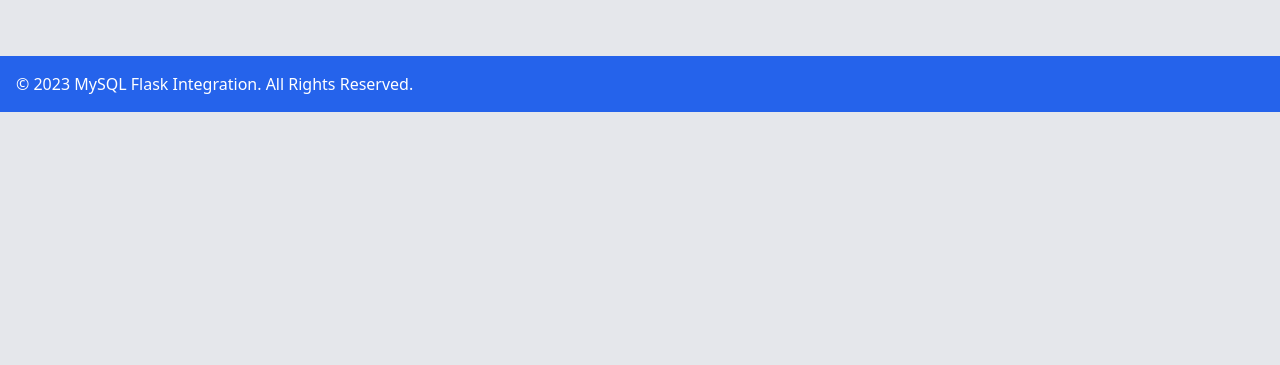
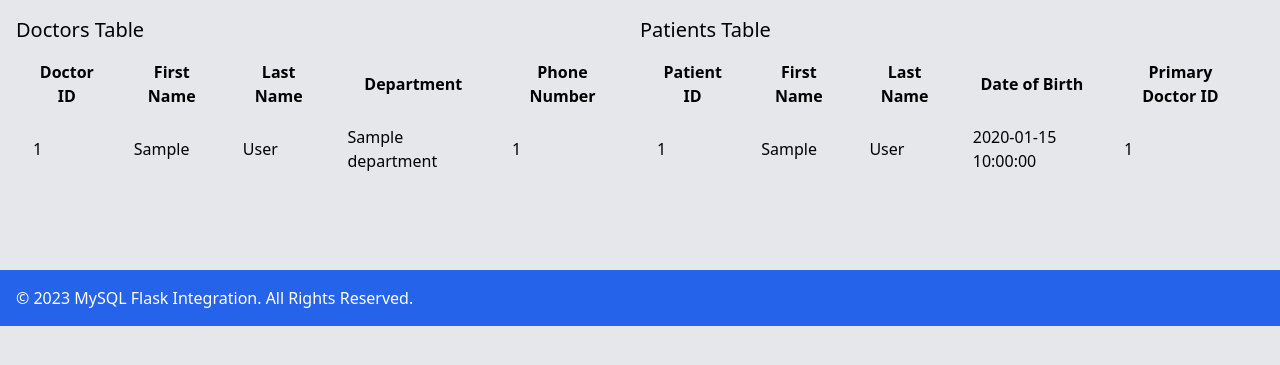
Before and after one commit to c-susan/flask_4_databases_mysql_vm, a Python web app: template code/flask/templates/index.html in a window 1280 px wide. Shown: the part 88-453 px from the top of the page. Run offline with Jinja, Linux system fonts and the light colour scheme; the template is opened without the code that fills it: most values are stand-ins (such as "Sample title", 1, 10 or a date in 2020).

Commit message:
changed index file, home page

```diff
--- a/code/flask/templates/index.html
+++ b/code/flask/templates/index.html
@@ -9,7 +9,18 @@
     <!-- Tailwind CSS via CDN -->
     <link href="https://cdn.jsdelivr.net/npm/tailwindcss@2.2.19/dist/tailwind.min.css" rel="stylesheet">
 
+    <!-- Custom CSS for table layout -->
+    <style>
+        .table-container {
+            display: flex;
+            justify-content: space-between;
+        }
 
+        .table-container .table {
+            flex: 1;
+            margin-right: 10px;
+        }
+    </style>
 </head>
 
 <body class="bg-gray-200">
@@ -27,7 +38,61 @@
 
     <main class="p-4">
         {% block content %}
+        <section class="mb-6 table-container">
+            <div class="table">
+                <h2 class="text-xl mb-2">Doctors Table</h2>
+                <table class="table-auto">
+                    <thead>
+                        <tr>
+                            <th class="px-4 py-2">Doctor ID</th>
+                            <th class="px-4 py-2">First Name</th>
+                            <th class="px-4 py-2">Last Name</th>
+                            <th class="px-4 py-2">Department</th>
+                            <th class="px-4 py-2">Phone Number</th>
+                        </tr>
+                    </thead>
+                    <tbody>
+                        {% for doctor in data2 %}
+                        <tr>
+                            <td class="border px-4 py-2">{{ doctor.doctor_id }}</td>
+                            <td class="border px-4 py-2">{{ doctor.first_name }}</td>
+                            <td class="border px-4 py-2">{{ doctor.last_name }}</td>
+                            <td class="border px-4 py-2">{{ doctor.department }}</td>
+                            <td class="border px-4 py-2">{{ doctor.phone_num }}</td>
+                        </tr>
+                        {% endfor %}
+                    </tbody>
+                </table>
+            </div>
 
+            <div class="table">
+                <h2 class="text-xl mb-2">Patients Table</h2>
+                <table class="table-auto">
+                    <thead>
+                        <tr>
+                            <th class="px-4 py-2">Patient ID</th>
+                            <th class="px-4 py-2">First Name</th>
+                            <th class="px-4 py-2">Last Name</th>
+                            <th class="px-4 py-2">Date of Birth</th>
+                            <th class="px-4 py-2">Primary Doctor ID</th>
+                        </tr>
+                    </thead>
+                    <tbody>
+                        {% for patient in data1 %}
+                        <tr>
+                            <td class="border px-4 py-2">{{ patient.patient_id }}</td>
+                            <td class="border px-4 py-2">{{ patient.first_name }}</td>
+                            <td class="border px-4 py-2">{{ patient.last_name }}</td>
+                            <td class="border px-4 py-2">{{ patient.date_of_birth }}</td>
+                            <td class="border px-4 py-2">{{ patient.primary_doctor_id }}</td>
+                        </tr>
+                        {% endfor %}
+                    </tbody>
+                </table>
+            </div>
+        </section>
+
+        <br/>
 
         {% endblock %}
     </main>
```
Also changed, not shown: code/flask/app.py (+14 -1 lines), 1 other file.
